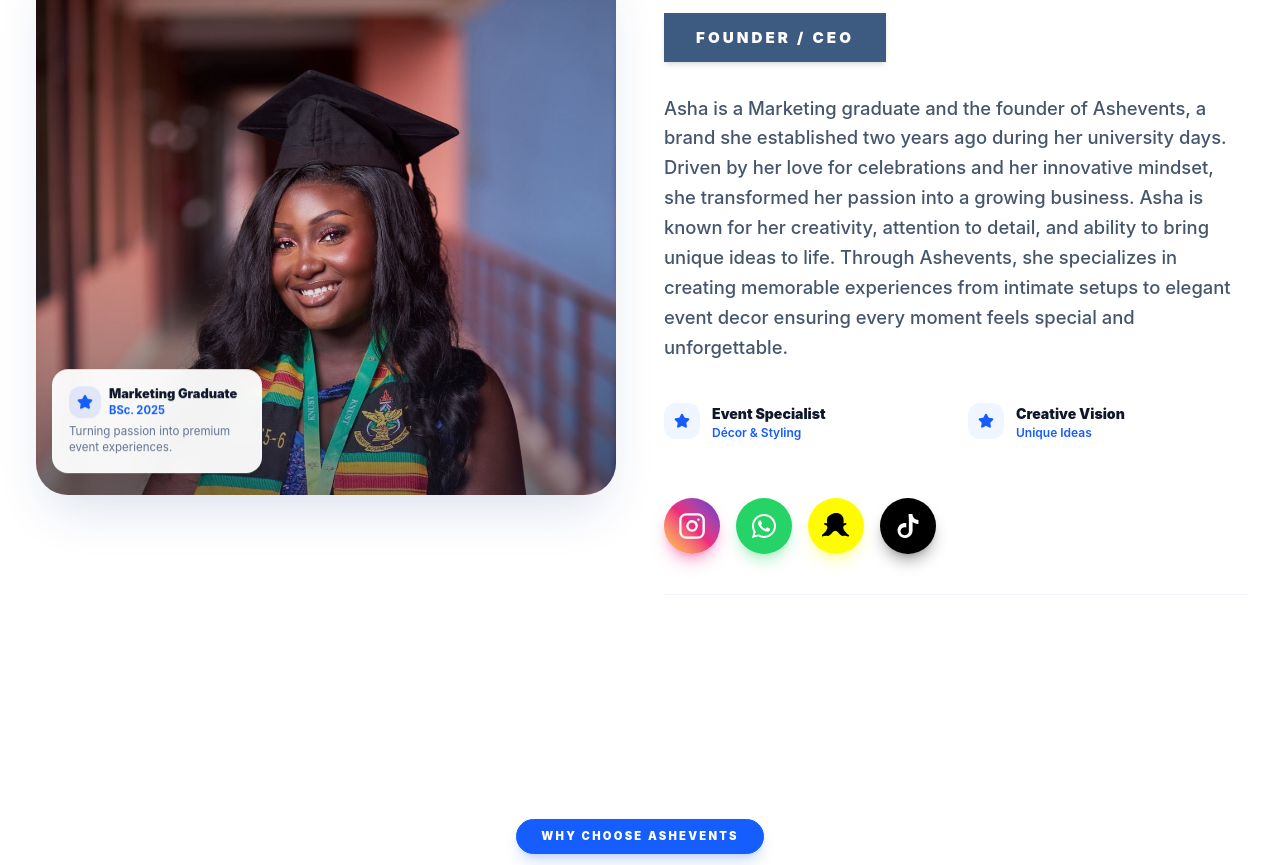
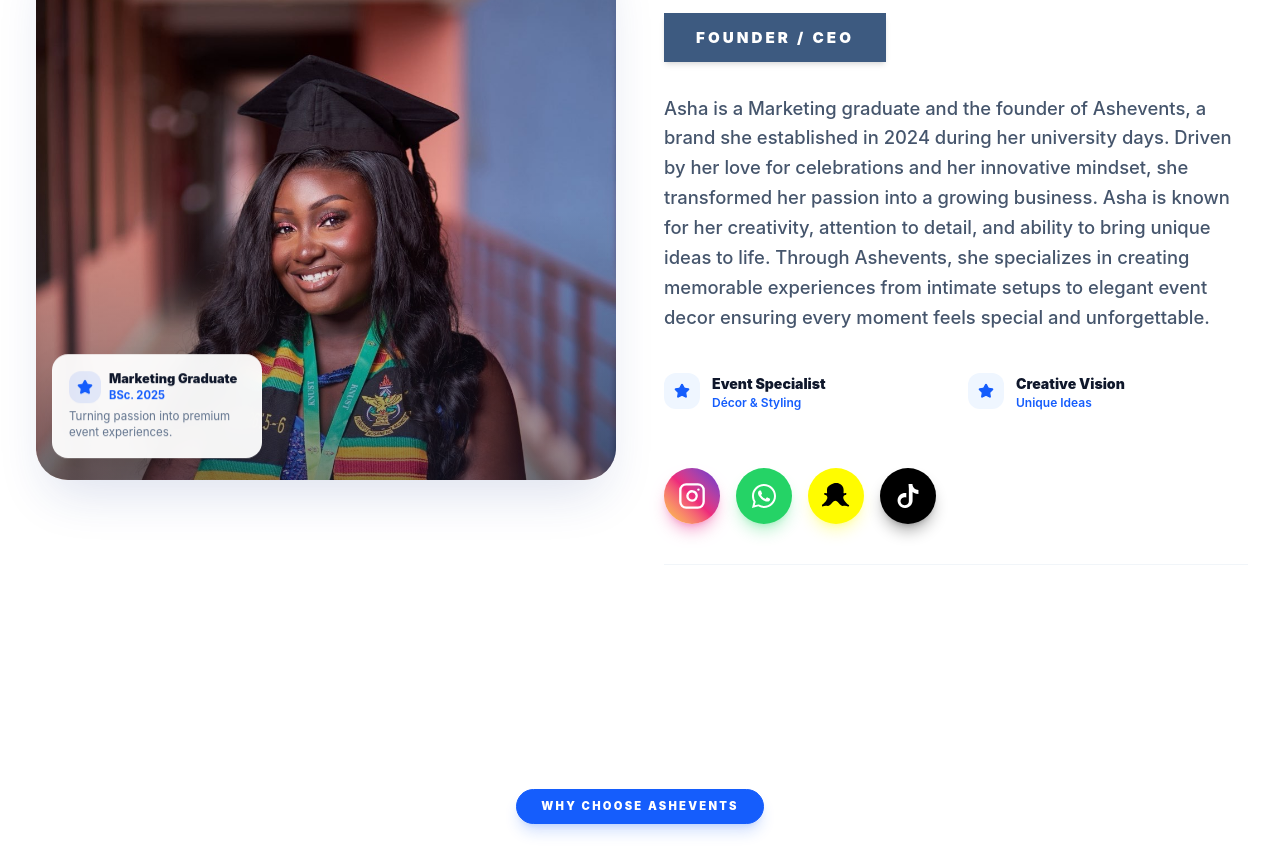
Before and after one commit to MrCorbyyy/Ashevents, a React (Vite) app: page / in a window 1280 px wide. Shown: the part 3106-3971 px from the top of the page. Built offline with nearby package versions, Linux system fonts and the light colour scheme.

Commit message:
ceo updated

```diff
--- a/src/components/CEOSection.tsx
+++ b/src/components/CEOSection.tsx
@@ -103,12 +103,7 @@ export function CEOSection() {
 
             {/* Bio */}
             <p className="text-slate-600 dark:text-slate-400 text-[1.15rem] leading-relaxed font-medium mb-10">
-              Asha is a Marketing graduate and the founder of Ashevents, a brand she established two years ago
-              during her university days. Driven by her love for celebrations and her innovative mindset, she
-              transformed her passion into a growing business. Asha is known for her creativity, attention to
-              detail, and ability to bring unique ideas to life. Through Ashevents, she specializes in creating
-              memorable experiences from intimate setups to elegant event decor  ensuring every moment feels
-              special and unforgettable.
+              Asha is a Marketing graduate and the founder of Ashevents, a brand she established in 2024 during her university days. Driven by her love for celebrations and her innovative mindset, she transformed her passion into a growing business. Asha is known for her creativity, attention to detail, and ability to bring unique ideas to life. Through Ashevents, she specializes in creating memorable experiences from intimate setups to elegant event decor ensuring every moment feels special and unforgettable.
             </p>
 
             {/* Stats */}
```
